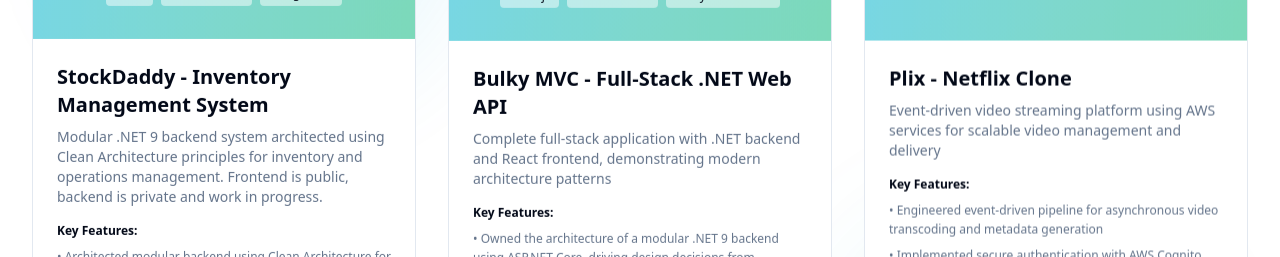
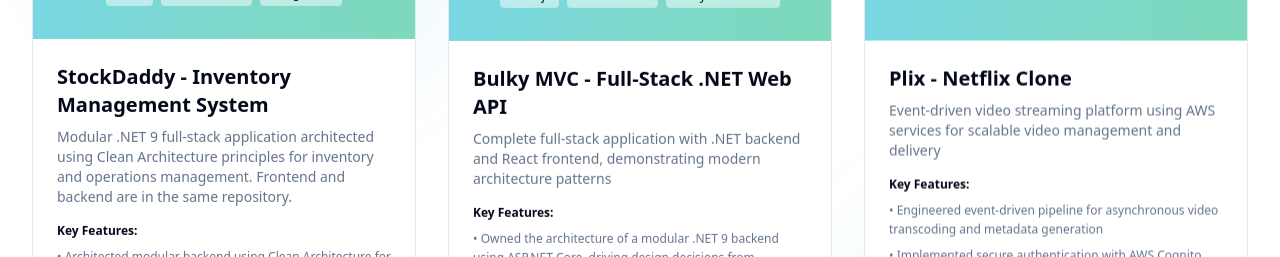
Before and after one commit to pixelpix13/portfolio-website, a React (Vite) app: page / in a window 1280 px wide. Shown: the part 3700-3957 px from the top of the page. Built offline with nearby package versions, Linux system fonts and the light colour scheme.

Commit message:
Update StockDaddy project description and clarify repository structure

```diff
--- a/src/data/portfolio-data.ts
+++ b/src/data/portfolio-data.ts
@@ -61,10 +61,9 @@
   projects: [
     {
       name: "StockDaddy - Inventory Management System",
-      description: "Modular .NET 9 backend system architected using Clean Architecture principles for inventory and operations management. Frontend is public, backend is private and work in progress.",
+      description: "Modular .NET 9 full-stack application architected using Clean Architecture principles for inventory and operations management. Frontend and backend are in the same repository.",
       technologies: ["React", "ASP.NET Core", "PostgreSQL", "TypeScript", ".NET 9", "EF Core", "Clean Architecture", "xUnit", "Moq"],
       link: "https://github.com/pixelpix13/StockDaddy",
-      backendStatus: "Private - Work in Progress",
       highlights: [
         "Architected modular backend using Clean Architecture for independent evolution of domain logic and infrastructure",
         "Implemented multi-tenant inventory system with tenant isolation and role-based access",
```
